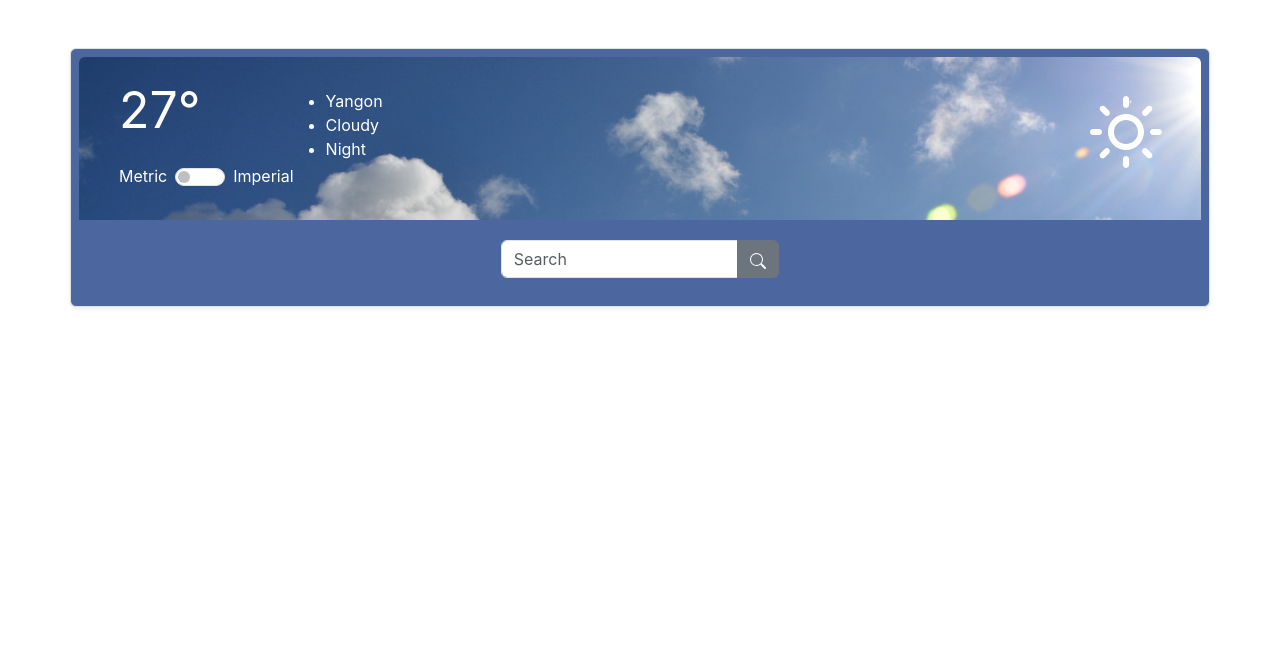
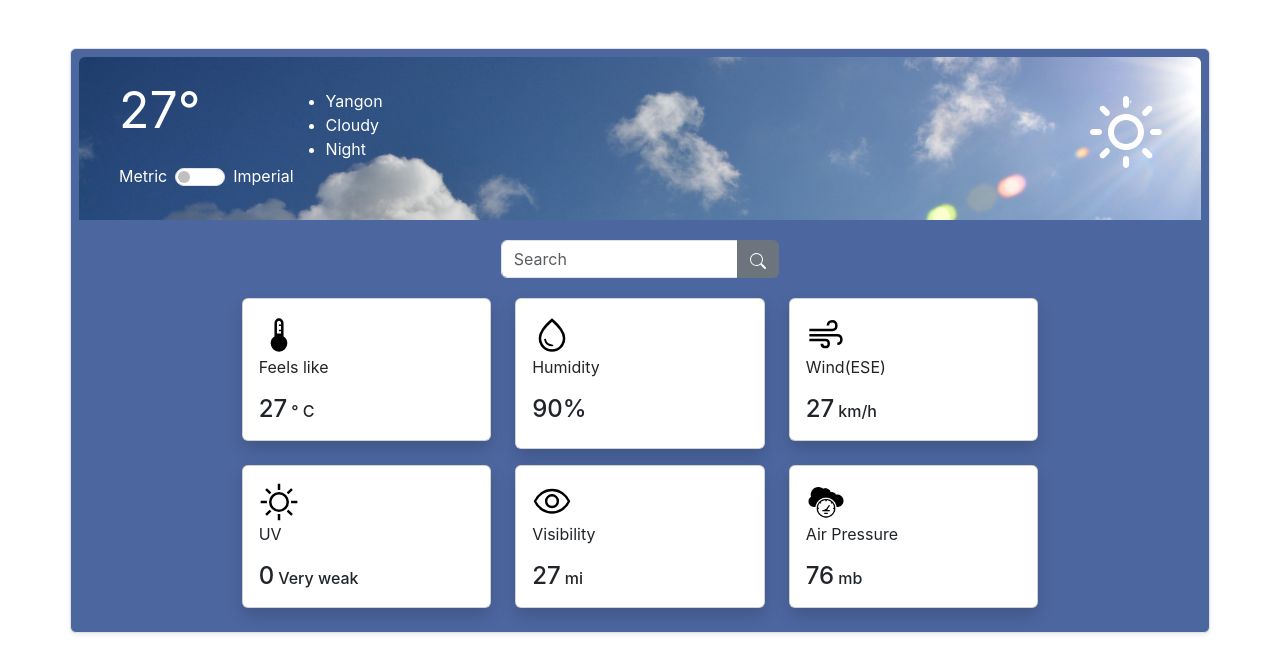
Before and after one commit to LinnKhantNyiNyi/react-weather-app, a React (Create React App) app: page / in a window 1280 px wide. Shown: the top 672 px of the page. Built offline with nearby package versions, Linux system fonts and the light colour scheme.

Commit message:
Add Detail Info Section

```diff
--- /dev/null
+++ b/src/components/Detail.js
@@ -0,0 +1,68 @@
+import React from "react";
+import DetailCard from "./DetailCard";
+
+export default function Detail() {
+  return (
+    <>
+      <div className="w-75 d-flex justify-content-center mx-auto mb-3">
+        <div className="row gy-3">
+          <DetailCard>
+            <img src="/imgs/thermometer.svg" height={40} width={40} alt="" />
+            <br />
+            <p className="font">Feels like</p>
+
+            <div>
+              <h4 className="d-inline">27</h4>
+              <h6 className="d-inline ms-1">° C</h6>
+            </div>
+          </DetailCard>
+          <DetailCard>
+            <img src="/imgs/water.svg" height={40} width={40} alt="" />
+            <br />
+            <p className="font">Humidity</p>
+            <h4>90%</h4>
+          </DetailCard>
+          <DetailCard>
+            <img src="/imgs/air.svg" height={40} width={40} alt="" />
+            <br />
+            <p className="font">Wind(ESE)</p>
+
+            <div>
+              <h4 className="d-inline">27</h4>
+              <h6 className="d-inline ms-1">km/h</h6>
+            </div>
+          </DetailCard>
+          <DetailCard>
+            <img src="/imgs/sun.svg" height={40} width={40} alt="" />
+            <br />
+            <p className="font">UV</p>
+            <div>
+              <h4 className="d-inline">0</h4>
+              <h6 className="d-inline ms-1">Very weak</h6>
+            </div>
+          </DetailCard>
+          <DetailCard>
+            <img src="/imgs/eye.svg" height={40} width={40} alt="" />
+            <br />
+            <p className="font">Visibility</p>
+
+            <div>
+              <h4 className="d-inline">27</h4>
+              <h6 className="d-inline ms-1">mi</h6>
+            </div>
+          </DetailCard>
+          <DetailCard>
+            <img src="/imgs/pressure.png" height={40} width={40} alt="" />
+            <br />
+            <p className="font">Air Pressure</p>
+
+            <div>
+              <h4 className="d-inline">76</h4>
+              <h6 className="d-inline ms-1">mb</h6>
+            </div>
+          </DetailCard>
+        </div>
+      </div>
+    </>
+  );
+}
--- /dev/null
+++ b/src/components/DetailCard.js
@@ -0,0 +1,11 @@
+import React from "react";
+
+export default function DetailCard({ children }) {
+  return (
+    <div className="col-6 col-md-4 ">
+      <div className="card shadow">
+        <div className="card-body">{children}</div>
+      </div>
+    </div>
+  );
+}
--- a/src/components/search.js
+++ b/src/components/search.js
@@ -1,6 +1,6 @@
 import React from "react";
 
-export default function search() {
+export default function Search() {
   return (
     <>
       <div className="bg-transparent p-1">
--- a/src/pages/home.js
+++ b/src/pages/home.js
@@ -1,7 +1,8 @@
 import React from "react";
 import "../components/background.css";
 import TempSection from "../components/TempSection";
-import Search from "../components/search";
+import Search from "../components/Search";
+import Detail from "../components/Detail";
 
 export default function home() {
   return (
@@ -9,6 +10,7 @@ export default function home() {
       <div className="container  p-2 border rounded mt-5 shadow-sm bg-blue">
         <TempSection />
         <Search />
+        <Detail />
       </div>
     </>
   );
```
